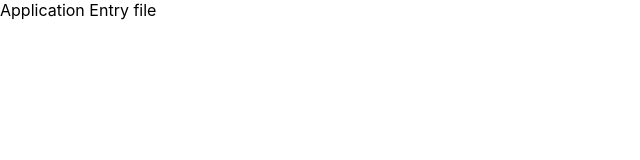
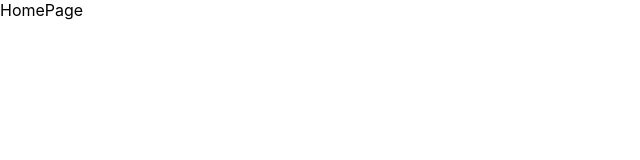
Before and after one commit to John-Kimani/react-typescript, a React (Create React App) app: page / in a window 1280 px wide. Shown: the top 160 px of the page, without its empty margins (0-640 px from the left). Built offline with nearby package versions, Linux system fonts and the light colour scheme.

Commit message:
Install router dom, Create homepage and routes form application instance

```diff
--- a/package.json
+++ b/package.json
@@ -13,6 +13,7 @@
     "firebase": "^9.9.3",
     "react": "^18.2.0",
     "react-dom": "^18.2.0",
+    "react-router-dom": "^6.3.0",
     "react-scripts": "5.0.1",
     "typescript": "^4.8.2",
     "web-vitals": "^2.1.4"
--- a/src/Application.tsx
+++ b/src/Application.tsx
@@ -1,10 +1,18 @@
 import React from 'react'
+import { BrowserRouter, Route, Routes } from 'react-router-dom'
+import HomePage from './pages/Home'
+import LoginPage from './pages/Login'
 
 export interface IApplicationProps {};
 
 const Application: React.FC<IApplicationProps> = (props) => {
   return (
-    <div>Application Entry file</div>
+    <BrowserRouter>
+    <Routes>
+      <Route path='/' element={<HomePage />} />
+      <Route path='/login' element={<LoginPage />} />
+    </Routes>
+    </BrowserRouter>
   )
 }
 
--- /dev/null
+++ b/src/pages/Home.tsx
@@ -0,0 +1,11 @@
+import React from 'react'
+
+export interface IHomePageProps {};
+
+const HomePage: React.FC<IHomePageProps> = (props) => {
+  return (
+    <div>HomePage</div>
+  );
+};
+
+export default HomePage
```
Also changed, not shown: 1 other file (tests, documents, lock files or other folders).
